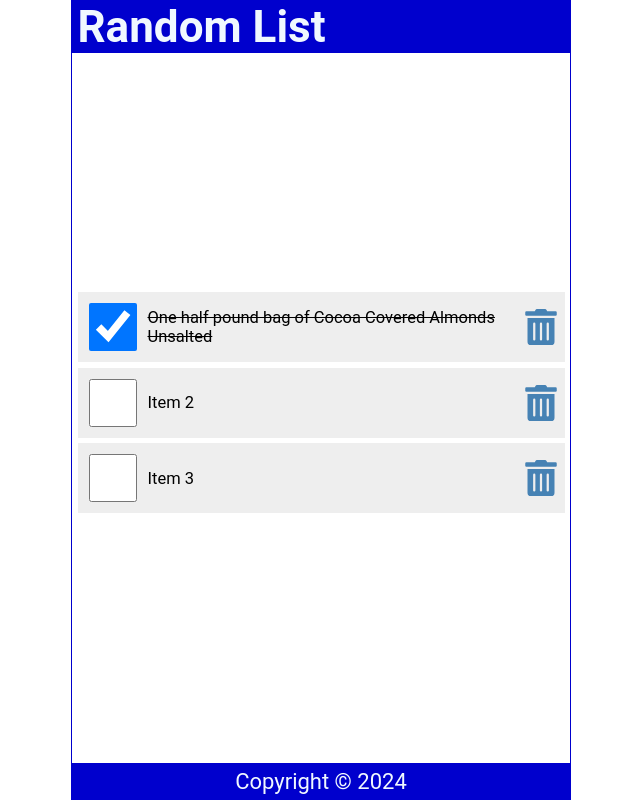
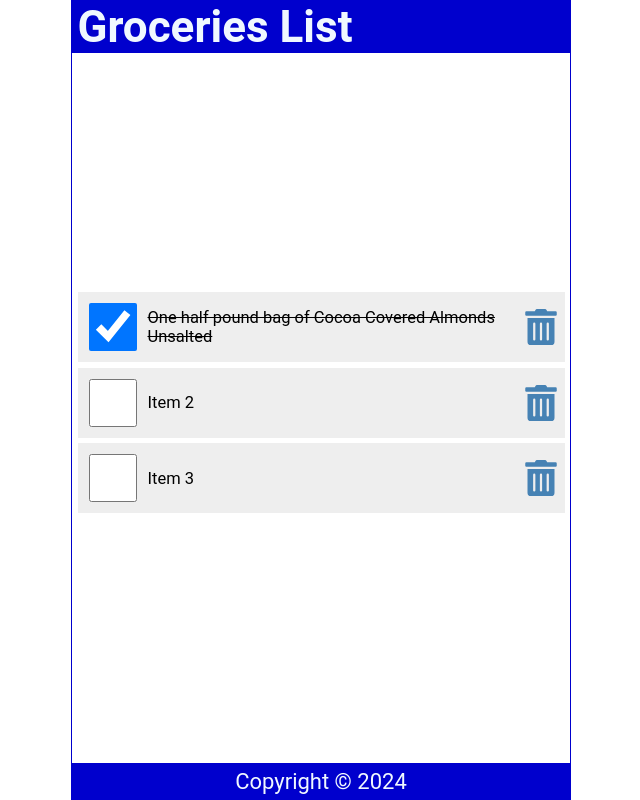
Before and after one commit to Aryan-747/LearningReact, a React (Create React App) app: page / in a window 1280 px wide. Shown: the whole page, without its empty margins (319-959 px from the left). Built offline with nearby package versions, Linux system fonts and the light colour scheme.

Commit message:
Implemented Props

```diff
--- a/src/App.js
+++ b/src/App.js
@@ -6,7 +6,7 @@ function App() {
 
   return (
     <div className="App">
-          <Header title = "Groceries"/>
+          <Header title = "Groceries List"/>
           <Content2/>
           <Footer/>
     </div>
--- a/src/Header.js
+++ b/src/Header.js
@@ -1,12 +1,12 @@
 import React from 'react'
 
-const Header = () => {
+const Header = (props) => {
 
 
 
   return (
     <header>
-        <h1> Random List</h1>
+        <h1> {props.title}</h1>
     </header>
   )
 }
```
